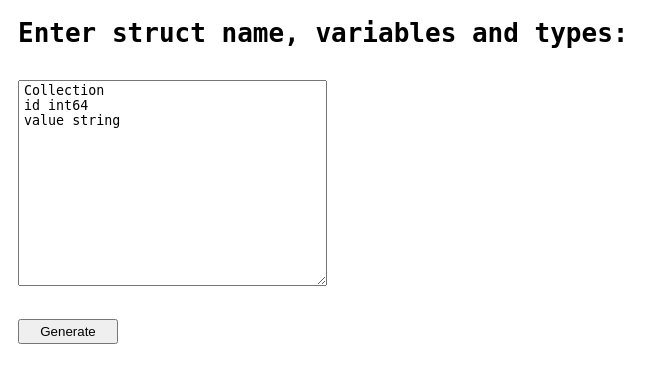
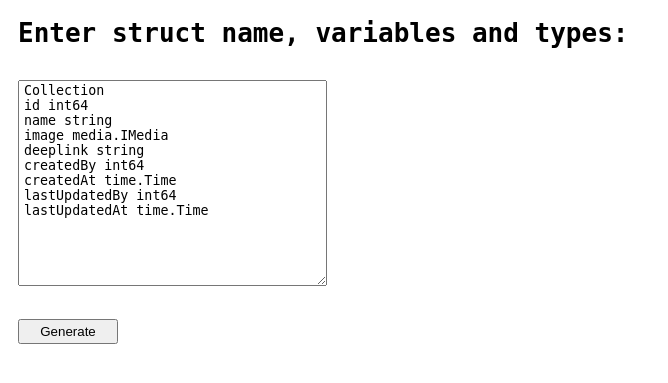
Before and after one commit to shantanu-dahiya/go-struct-gen, a Flask app: page / in a window 1280 px wide. Shown: the top 383 px of the page, without its empty margins (0-668 px from the left). Run offline with Flask 2, Linux system fonts and the light colour scheme.

Commit message:
added fields to default

```diff
--- a/templates/index.html
+++ b/templates/index.html
@@ -9,7 +9,13 @@
         <form method="POST">
             <textarea class="resizedTextbox" name="text">Collection
 id int64
-value string</textarea>
+name string
+image media.IMedia
+deeplink string
+createdBy int64
+createdAt time.Time
+lastUpdatedBy int64
+lastUpdatedAt time.Time</textarea>
         <br>
         <br>
         <br>
```
